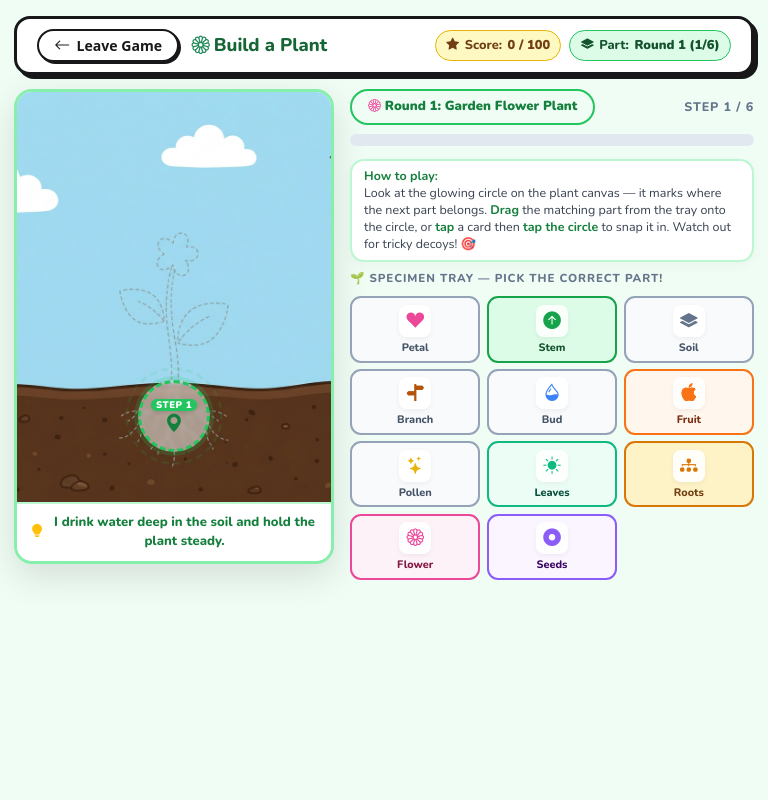
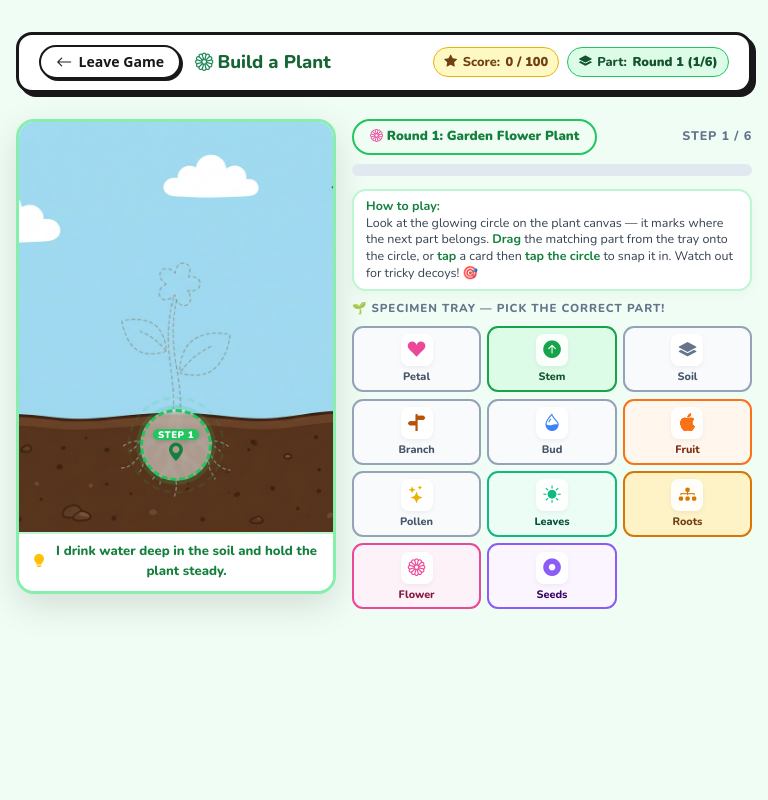
Before and after one commit to shawarmwamwa-ui/SciencePLay, a Flask app: template templates/student/build_a_plant_game.html in a window 768 px wide. Run offline with Flask 3, Linux system fonts and the light colour scheme; the template is opened without the code that fills it, so the values that code supplies are empty; some libraries are stand-ins or nearby versions.

Commit message:
Lower build a plant header with increased top padding and generous gap from game container

```diff
--- a/static/css/buildAPlantGame.css
+++ b/static/css/buildAPlantGame.css
@@ -13,7 +13,7 @@ body {
   background: #f0fdf4;
   min-height: 100vh;
   margin: 0;
-  padding: clamp(10px, 2vh, 20px) 14px;
+  padding: clamp(20px, 3.5vh, 36px) 16px 24px;
   display: flex;
   justify-content: center;
   align-items: flex-start;
@@ -28,7 +28,7 @@ body {
   min-height: auto;
   width: min(100%, 1200px);
   margin: 0 auto;
-  gap: 14px;
+  gap: 20px;
 }
 
 /* ── Header ──────────────────────────────────────────────────────────────────── */
@@ -36,8 +36,8 @@ body {
   display: flex;
   align-items: center;
   justify-content: space-between;
-  gap: 0.75rem;
-  padding: 0.5rem 1.15rem;
+  gap: 0.85rem;
+  padding: 0.6rem 1.25rem;
   background: #fff;
   border: 3px solid #18181b;
   border-radius: 16px;
@@ -45,7 +45,8 @@ body {
   flex-wrap: wrap;
   position: static;
   z-index: 10;
-  min-height: 48px;
+  min-height: 50px;
+  margin-bottom: 4px;
 }
 
 .bap-back-btn {
@@ -588,8 +589,15 @@ body {
 
 /* ── Tablets (iPad Mini 768px, iPad 820-1024px, Surface, Galaxy Tab) ────────── */
 @media (min-width: 700px) and (max-width: 1100px) {
+  body {
+    padding-top: clamp(22px, 4vh, 36px);
+  }
+  .bap-page {
+    gap: 20px;
+  }
   .bap-header {
-    padding: 0.6rem 1.25rem;
+    padding: 0.65rem 1.25rem;
+    margin-bottom: 6px;
   }
   .bap-header-title h1 {
     font-size: 1.15rem;
--- a/templates/student/build_a_plant_game.html
+++ b/templates/student/build_a_plant_game.html
@@ -11,7 +11,7 @@
   <link href="https://cdn.jsdelivr.net/npm/bootstrap@5.3.0/dist/css/bootstrap.min.css" rel="stylesheet">
   <link rel="stylesheet" href="https://cdn.jsdelivr.net/npm/bootstrap-icons@1.11.3/font/bootstrap-icons.css">
   <link rel="stylesheet" href="{{ url_for('static', filename='css/student.css') }}">
-  <link rel="stylesheet" href="{{ url_for('static', filename='css/buildAPlantGame.css', v='20260904_5') }}">
+  <link rel="stylesheet" href="{{ url_for('static', filename='css/buildAPlantGame.css', v='20260925_2') }}">
 
   <!-- Preload backgrounds for fast LCP -->
   <link rel="preload" as="image" href="{{ url_for('static', filename='images/plant_build_bg.jpg') }}">
```
